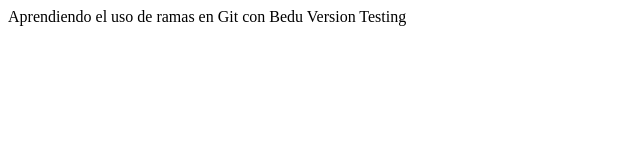
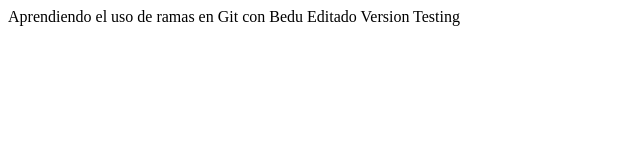
Before and after one commit to CaritoBA87-tech/Modulo-Git, a plain HTML site: page index.html in a window 1280 px wide. Shown: the full height of the page, 0-640 px from the left. Drawn offline with Linux system fonts and the light colour scheme.

Commit message:
Edición de index.html

```diff
--- a/index.html
+++ b/index.html
@@ -4,7 +4,7 @@
 <title>Hola Mundo - No existen conflictos entre ramas</title>
 </head>
 <body>
-Aprendiendo el uso de ramas en Git con Bedu
+Aprendiendo el uso de ramas en Git con Bedu Editado
 Version Testing
 </body>
 </html>
```
